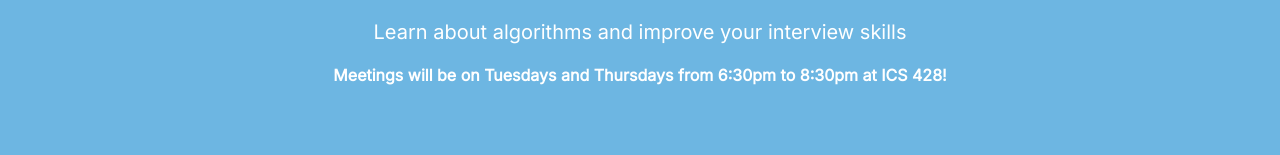
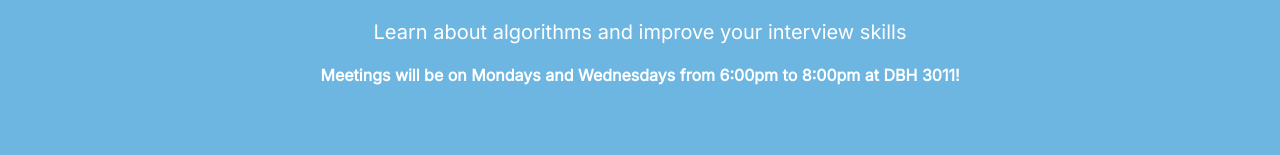
Before and after one commit to ACM-UCI/acm-uci.org, a Next.js app in the folder apps/web/: page / in a window 1280 px wide. Shown: the part 291-446 px from the top of the page. Built offline with nearby package versions, Linux system fonts and the light colour scheme.

Commit message:
Update meeting time

```diff
--- a/apps/web/pages/index.tsx
+++ b/apps/web/pages/index.tsx
@@ -13,8 +13,8 @@ export default function Landing() {
                 subHeaderText="Learn about algorithms and improve your interview skills"
             >
                 <strong>
-                    Meetings will be on Tuesdays and Thursdays from 6:30pm to
-                    8:30pm at ICS 428!
+                    Meetings will be on Mondays and Wednesdays from 6:00pm to
+                    8:00pm at DBH 3011!
                 </strong>
             </Header>
             <About />
```
